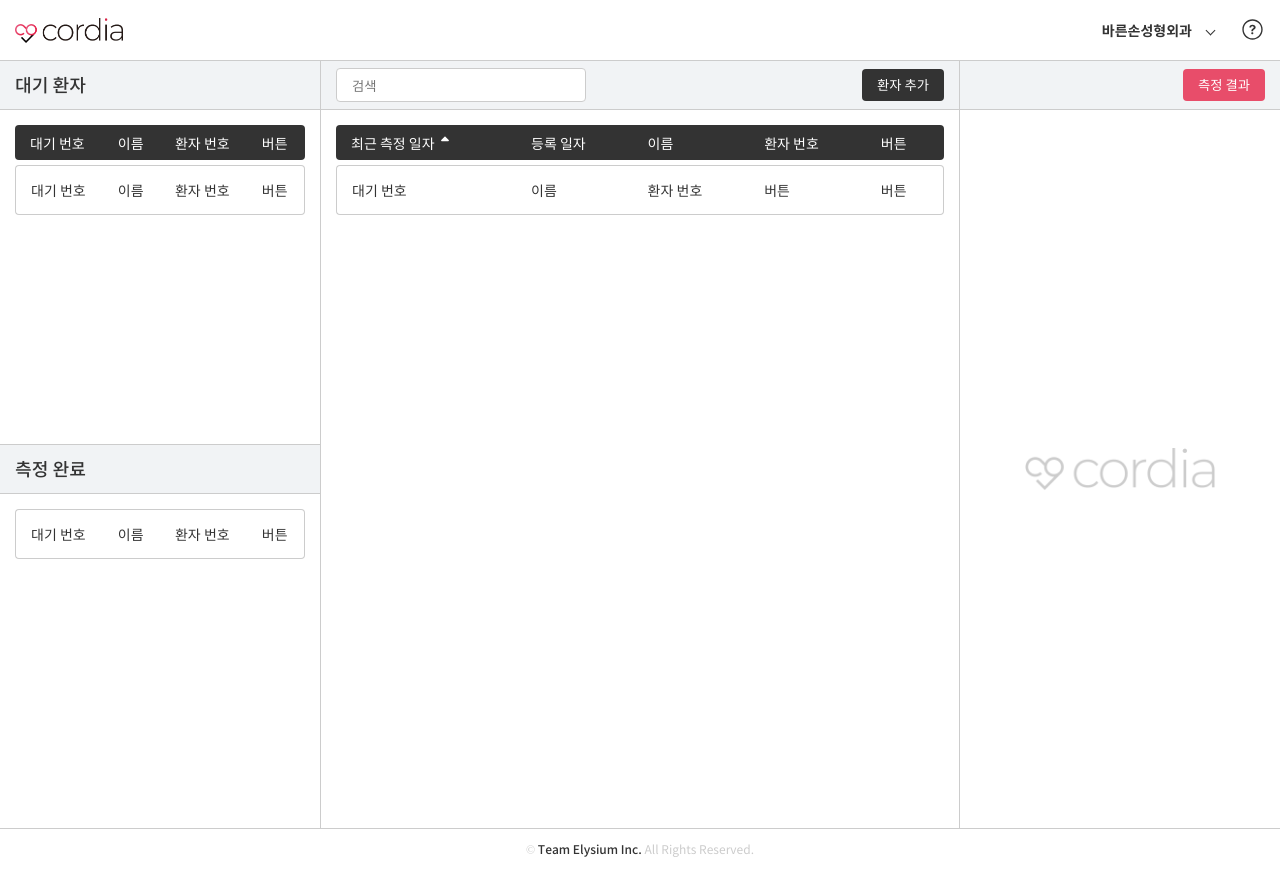
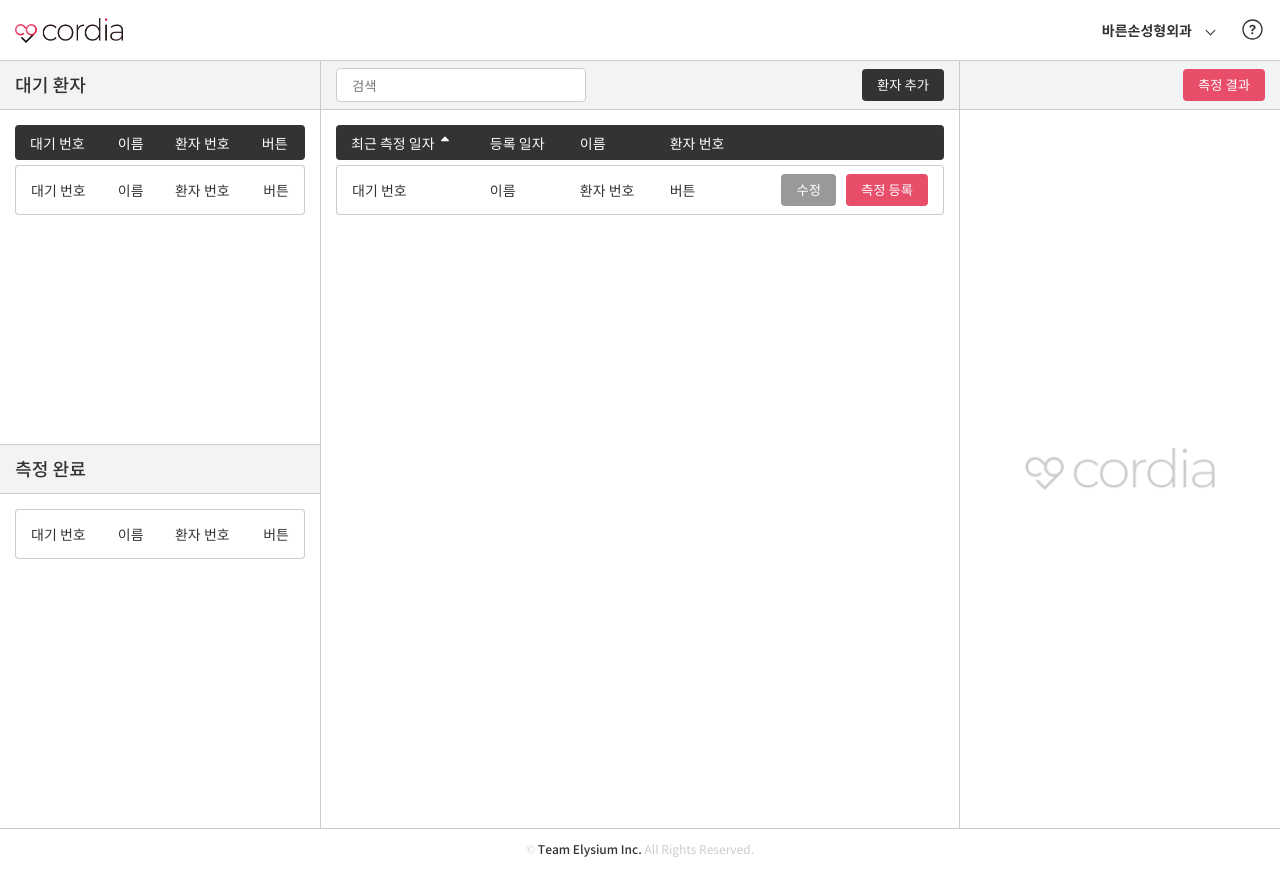
Before and after one commit to soheee94/patient_management_platform, a React (Create React App) app: page / in a window 1280 px wide. Built offline with nearby package versions, Linux system fonts and the light colour scheme.

Commit message:
add patient list button

```diff
--- a/src/components/PatientManagement/PatientList.js
+++ b/src/components/PatientManagement/PatientList.js
@@ -18,14 +18,17 @@ function PatientList() {
             <div className="list-content__header__cell">등록 일자</div>
             <div className="list-content__header__cell">이름</div>
             <div className="list-content__header__cell">환자 번호</div>
-            <div className="list-content__header__cell">버튼</div>
+            <div className="list-content__header__cell"></div>
           </div>
           <div className="list-content__item">
             <div className="list-content__item__cell">대기 번호</div>
             <div className="list-content__item__cell">이름</div>
             <div className="list-content__item__cell">환자 번호</div>
             <div className="list-content__item__cell">버튼</div>
-            <div className="list-content__item__cell">버튼</div>
+            <div className="list-content__item__cell">
+              <button className="common-button common-button--darkGray">수정</button>
+              <button className="common-button common-button--pink">측정 등록</button>
+            </div>
           </div>
         </div>
       </div>
--- a/src/styles/components/button.scss
+++ b/src/styles/components/button.scss
@@ -30,4 +30,12 @@
       background: lighten($color: $pink, $amount: 10%);
     }
   }
+
+  &--darkGray {
+    background: $darkGray;
+
+    &:hover {
+      background: lighten($color: $darkGray, $amount: 10%);
+    }
+  }
 }
--- a/src/styles/components/patientManagement/list-content.scss
+++ b/src/styles/components/patientManagement/list-content.scss
@@ -67,6 +67,10 @@
     }
     &:last-of-type {
       border-right-style: solid;
+      text-align: right;
+      button {
+        margin-left: 10px;
+      }
     }
   }
 }
--- a/src/styles/main.scss
+++ b/src/styles/main.scss
@@ -4,6 +4,7 @@
 @import "./components/common";
 @import "./components/input.scss";
 @import "./components/button.scss";
+@import "./components/modal.scss";
 
 @import "./components/patientManagement/nav.scss";
 @import "./components/patientManagement/footer.scss";
```
Also changed, not shown: src/components/PatientManagement/Modal.js (added, +7 -0 lines), src/styles/components/modal.scss (added).
